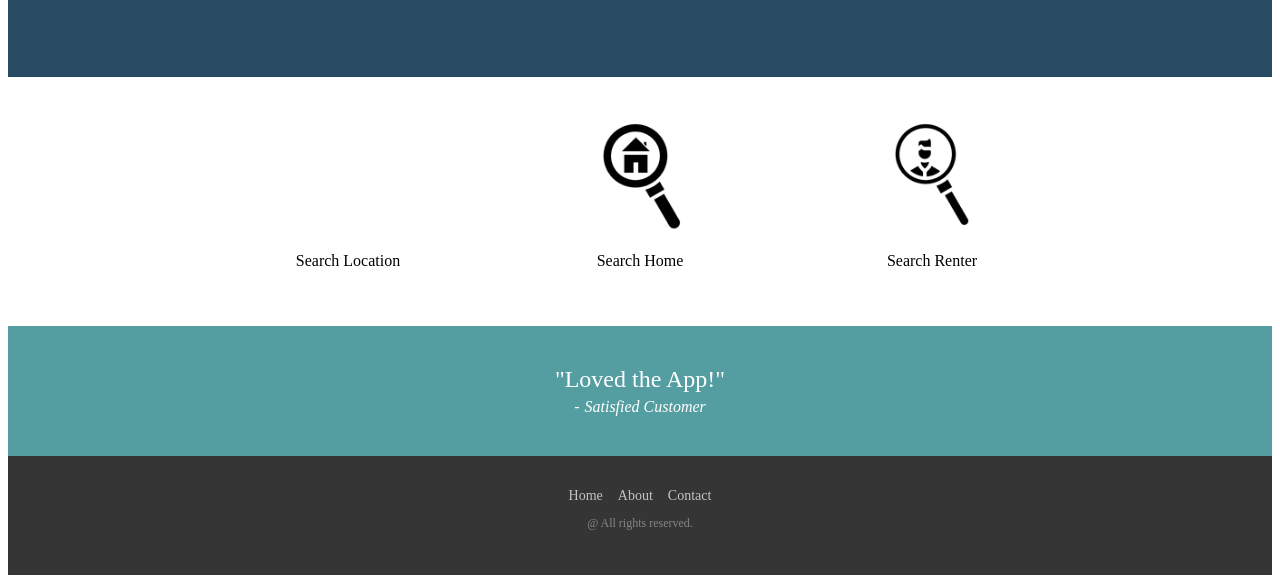
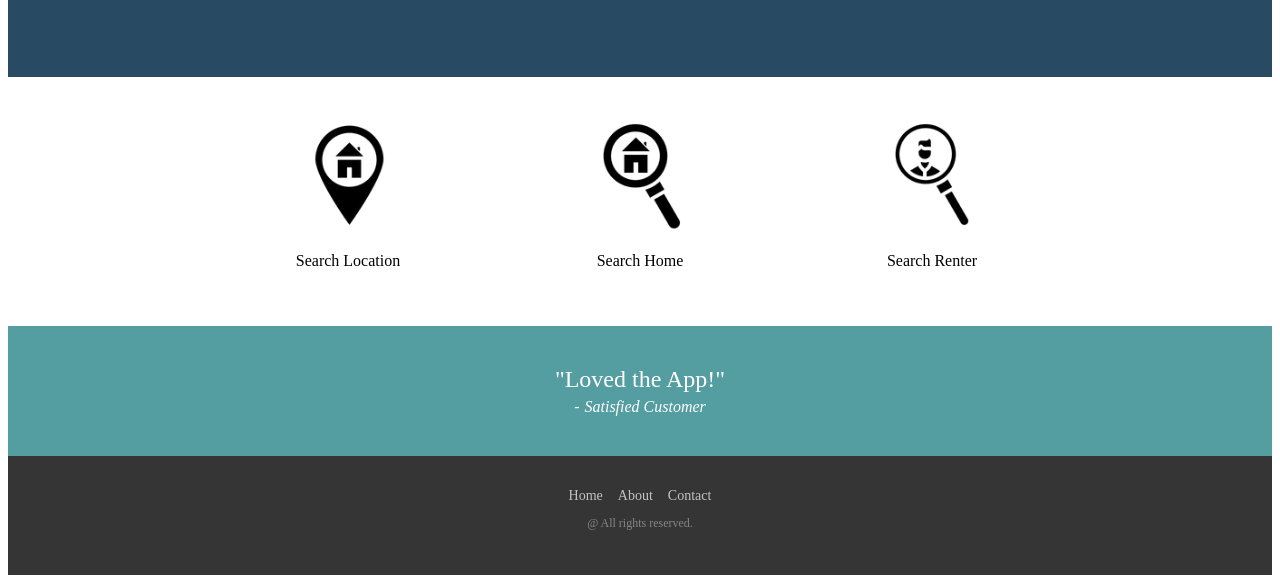
Before and after one commit to SyedRahadHossain/ResponsiveWebDesign, a plain HTML site: page index.html in a window 1280 px wide. Shown: the part 282-865 px from the top of the page. Drawn offline with nearby package versions, Linux system fonts and the light colour scheme.

Commit message:
Update index.html

```diff
--- a/index.html
+++ b/index.html
@@ -48,7 +48,7 @@
     <section class="features">
       <div class="container">
         <div class="feature">
-          <img src="location.png" alt="" />
+          <img src="images/location.png" alt="" />
           <p>Search Location</p>
         </div>
         <div class="feature">
```
